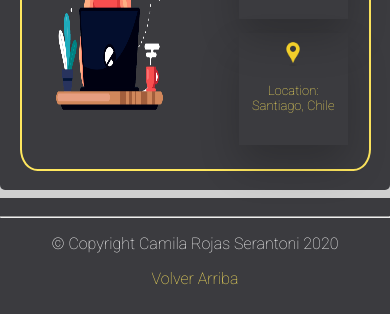
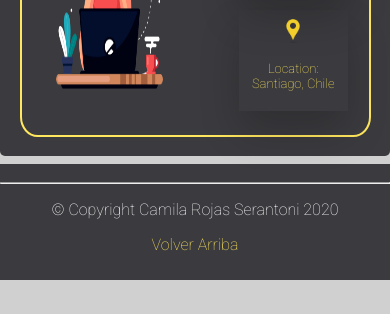
Before and after one commit to Camirojasserantoni/Camilarojasserantoni.github.io, a plain HTML site: page index.html in a window 390 px wide. Shown: the part 3459-3773 px from the top of the page. After the commit the page ends 3739 px from the top, so only its background shows below. Drawn offline with nearby package versions, Linux system fonts and the light colour scheme.

Commit message:
changing style to mepic img

```diff
--- a/style.css
+++ b/style.css
@@ -950,7 +950,7 @@ section {
     .mepic {
       width: 45vw;
       align-self: flex-end;
-      height: 51vh;
+      height: 40vh;
       display: flex;
     }
 }
```
Also changed, not shown: images/songsbook.netlify.app_(iPhone 6_7_8).png (added).
